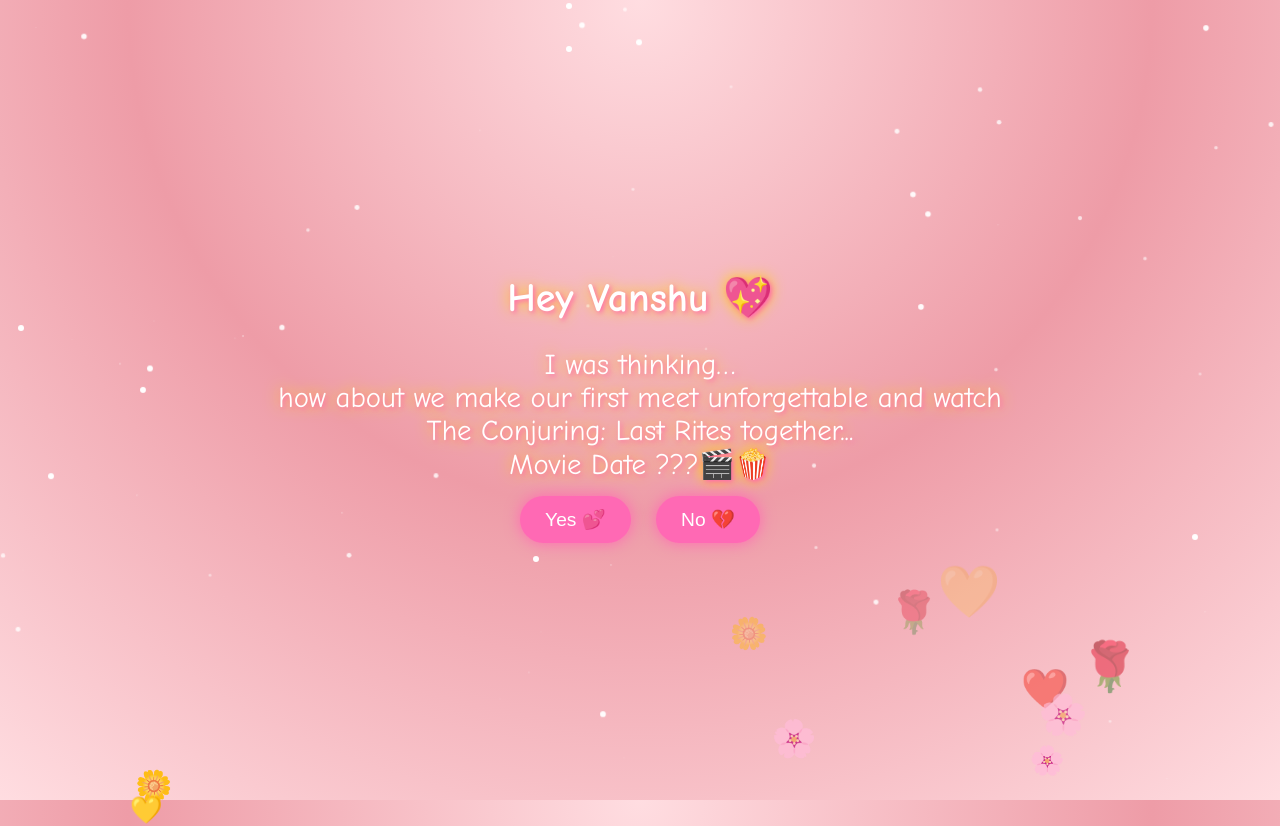
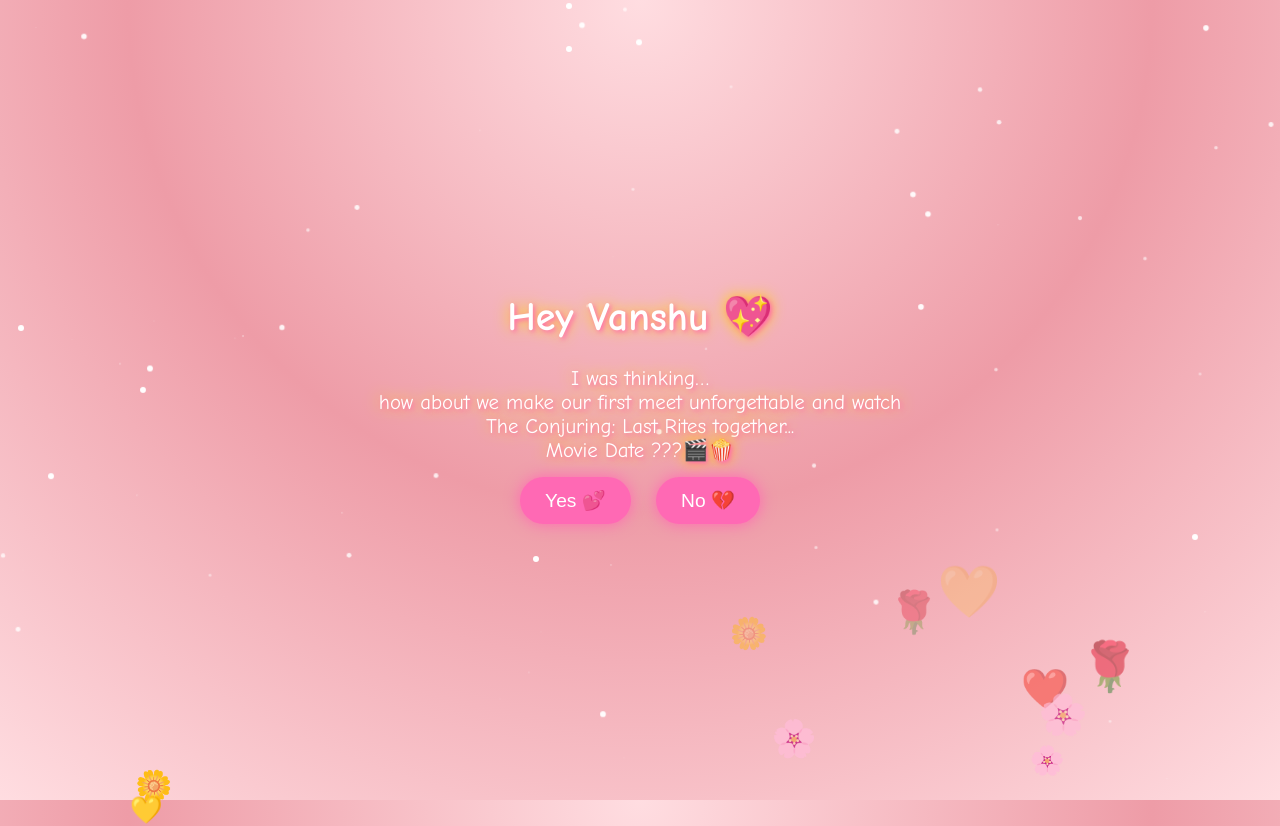
Before and after one commit to expectations1/Vanshu, a plain HTML site: page index.html in a window 1280 px wide. Drawn offline with Linux system fonts and the light colour scheme.

Commit message:
Update index.html

```diff
--- a/index.html
+++ b/index.html
@@ -58,7 +58,7 @@
     }
 
     p {
-      font-size: 1.8em;
+      font-size: 1.3em;
       margin: 5px;
       color: #fff;
       text-shadow: 2px 2px 5px #ff69b4, 0 0 15px gold;
@@ -136,7 +136,7 @@
     const icons = ["❤️","💖","💛","💘","🌸","🌹","🌼"];
 
     // Replace with YOUR Google Apps Script Web App URL
-    const WEB_APP_URL = "https://script.google.com/macros/s/AKfycbwc077RaiRptBISdjxp1fP8jMxEc7QRO6PsirAXDu6QtagYSk_F0RrOJzktTHeajwbC/exec";
+    const WEB_APP_URL = "https://script.google.com/macros/s/AKfycbzY8MeixwiwjFNDEbfkAlbGk2Bls8Mldj2gSfTe8JZPf3fWRrjrDtiFRtWzkQSc7_Vk/exec";
 
     // Add glitter
     for (let i = 0; i < 100; i++) {
```
